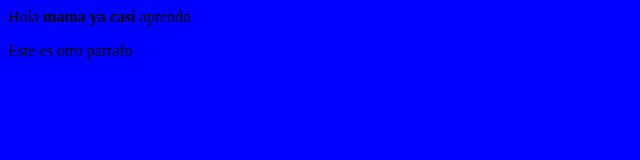
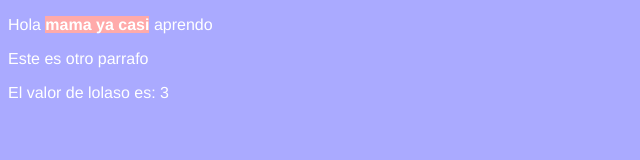
Before and after one commit to Lolaso0/Proyectos-Nivel-Basico-, a plain HTML site: page primero.html in a window 1280 px wide. Shown: the whole page, without its empty margins (0-640 px from the left). Drawn offline with Linux system fonts and the light colour scheme.

Commit message:
HTML Version 2

```diff
--- a/primero.html
+++ b/primero.html
@@ -1,15 +1,28 @@
+<!DOCTYPE html>
 <html>
 <head>
   <title>Mi primer archivo HTML</title>
-  <style>
+  <style type="text/css">
   body
   {
-     background-color: blue;
+    background-color: #AAAAFF;
+    color: white;
+    font-family: Helvetica;
+  }
+  strong
+  {
+    background-color: #FFAAAA;
   }
   </style>
 </head>
 <body>
   <p>Hola <strong>mama ya casi</strong> aprendo</p>
   <p>Este es otro parrafo</p>
+   <script type="text/javascript">
+      var x = 1;
+      var y = 2;
+      var lolaso = x + y;
+      document.write("El valor de lolaso es: " + lolaso);
+   </script>
 </body>
 </html>
```
